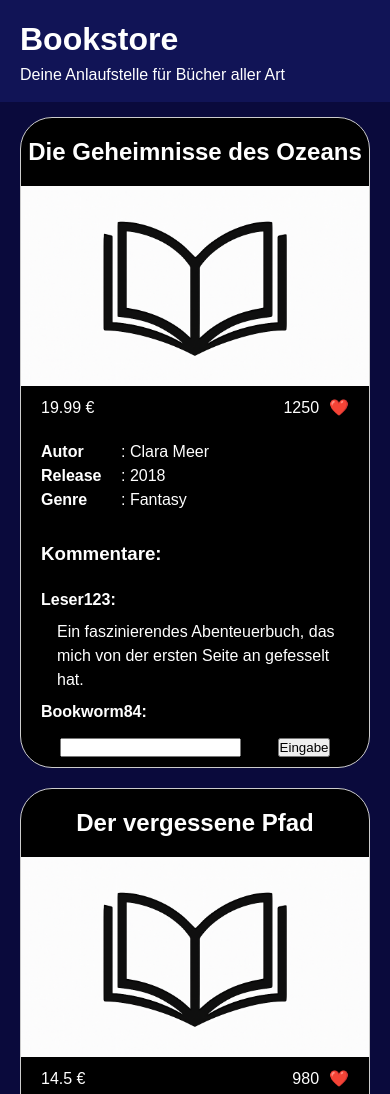
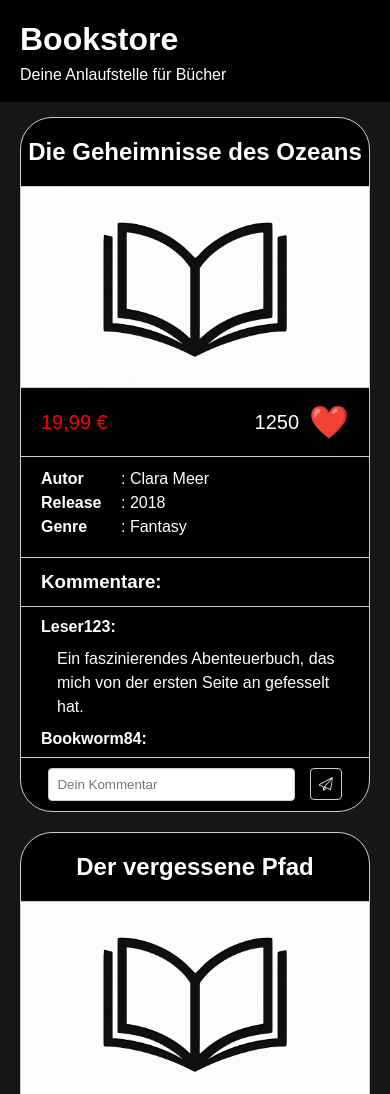
Before and after one commit to Danielluzius/Bookstore, a plain HTML site: page index.html in a window 390 px wide. Shown: the top 1094 px of the page. Drawn offline with Linux system fonts and the light colour scheme.

Commit message:
added like function and styling for it

```diff
--- a/index.html
+++ b/index.html
@@ -7,6 +7,7 @@
     <title>Bookstore</title>
     <link rel="stylesheet" href="./style.css" />
     <link rel="stylesheet" href="./style/standart.css" />
+    <link rel="icon" href="./assets/img/sendicon.png" type="image/png" />
 </head>
 
 <body onload="init()">
@@ -15,7 +16,7 @@
         <header>
             <div class="wrapper">
                 <h1>Bookstore</h1>
-                <p>Deine Anlaufstelle für Bücher aller Art</p>
+                <p>Deine Anlaufstelle für Bücher</p>
             </div>
         </header>
 
--- a/scripts/script.js
+++ b/scripts/script.js
@@ -29,3 +29,35 @@ function renderComments() {
     targetID.innerHTML = commentHtml;
   }
 }
+
+function addComment(i) {
+  const inputField = document.getElementById(`input_${i}`);
+  const commentText = inputField.value.trim();
+
+  if (commentText) {
+    allBooks[i].comments.push({
+      name: 'Neuer Nutzer',
+      comment: commentText,
+    });
+
+    inputField.value = '';
+    renderComments();
+  }
+}
+
+function toggleLike(i) {
+  const likeRef = allBooks[i];
+  const heart = document.getElementById(`heart_${i}`);
+  const count = document.getElementById(`likes_count_${i}`);
+
+  likeRef.liked = !likeRef.liked;
+
+  if (likeRef.liked) {
+    likeRef.likes++;
+  } else {
+    likeRef.likes--;
+  }
+
+  heart.innerText = likeRef.liked ? '❤️' : '🩶';
+  count.innerText = likeRef.likes;
+}
--- a/scripts/templates.js
+++ b/scripts/templates.js
@@ -1,16 +1,20 @@
 function bookTemplate(bookRef, i) {
   return /*html*/ `
   <div class="book-card">
-
       <h2>${bookRef.name}</h2>
+      <div class="line"></div>
       <img src="./assets/img/book.png" alt="Bookstore Logo" class="book-logo" />
+      <div class="line"></div>
       <div class="price-wrapper">
-        <p>${bookRef.price} €</p>
+        <p class="red-text">${bookRef.price.toFixed(2).replace('.', ',')} €</p>
         <div class="likes">
-          <p>${bookRef.likes}</p>
-          <p>❤️</p>
+          <p id="likes_count_${i}">${bookRef.likes}</p>
+          <p id="heart_${i}" class="heart" onclick="toggleLike(${i})">
+            ${bookRef.liked ? '❤️' : '🩶'}
+          </p>
         </div>
       </div>
+      <div class="line"></div>
         <div class="info-wrapper">
           <div class="info">
             Autor<br>
@@ -23,13 +27,17 @@ function bookTemplate(bookRef, i) {
             : ${bookRef.genre} <br>
           </div>
         </div>
+        <div class="line"></div>
       <h3>Kommentare:</h3>
+      <div class="line"></div>
+      <div class="comments-section">
         <div class="comment-list" id="comment_section_${i}"></div>
-      <form>
-        <input type="text" required>
-        <button type="submit">Eingabe</button>
+      </div>
+      <div class="line"></div>
+        <form onsubmit="addComment(${i}); return false;" class="comment-form">
+          <input type="text" required placeholder="Dein Kommentar" id="input_${i}" />
+        <input type="image" src="./assets/img/sendicon.png" class="send-icon"/>
         </form>
-
   </div>
     `;
 }
--- a/style.css
+++ b/style.css
@@ -22,17 +22,18 @@ h2 {
 
 #book_cards {
   display: flex;
+  flex-direction: column;
   flex-wrap: wrap;
   justify-content: center;
   gap: 20px;
 }
 
 .book-card {
-  background-color: black;
+  background-color: rgb(0, 0, 0);
   border-radius: 32px;
   border: 1px solid #ccc;
   width: 100%;
-  max-width: 400px;
+  max-width: 500px;
   box-sizing: border-box;
 }
 
@@ -42,12 +43,26 @@ h2 {
   max-height: 200px;
 }
 
+.red-text {
+  color: red;
+}
+
+.heart {
+  cursor: pointer;
+  font-size: 32px;
+}
+
+.heart.liked {
+  color: red;
+}
+
 .price-wrapper {
   display: flex;
   justify-content: space-between;
   align-items: center;
   gap: 10px;
   padding: 10px 20px;
+  font-size: 20px;
 }
 
 .likes {
@@ -57,9 +72,9 @@ h2 {
   gap: 10px;
 }
 
-.comment-list {
-  max-height: 150px;
-  overflow-y: auto;
+.comments-section {
+  display: flex;
+  justify-content: center;
 }
 
 .info-wrapper {
@@ -85,7 +100,14 @@ h3 {
 .comment-list {
   max-height: 150px;
   overflow-y: auto;
-  padding: 10px 20px;
+  padding: 8px 20px;
+}
+
+input {
+  width: 80%;
+  padding: 8px;
+  border: 1px solid #ccc;
+  border-radius: 4px;
 }
 
 .comments-wrapper {
@@ -106,3 +128,16 @@ form {
   justify-content: space-around;
   padding: 10px 20px;
 }
+
+.send-icon {
+  width: 32px;
+  height: 32px;
+  cursor: pointer;
+  transition: transform 0.2s ease;
+  object-fit: cover;
+  display: block;
+}
+
+.send-icon:hover {
+  transform: scale(1.2);
+}
--- a/style/standart.css
+++ b/style/standart.css
@@ -39,18 +39,18 @@ a {
 
 /* === Header === */
 header {
-  background-color: #111456;
+  background-color: #000000;
 }
 
 /* === Main === */
 main {
   flex: 1;
-  background-color: #0a0a3c;
+  background-color: #161616;
 }
 
 /* === Footer === */
 footer {
-  background-color: #111456;
+  background-color: #000000;
 }
 
 /* === Responsiveness === */
```
Also changed, not shown: assets/img/sendicon.png (added). Lines whose indentation alone changed are shown as unchanged.
